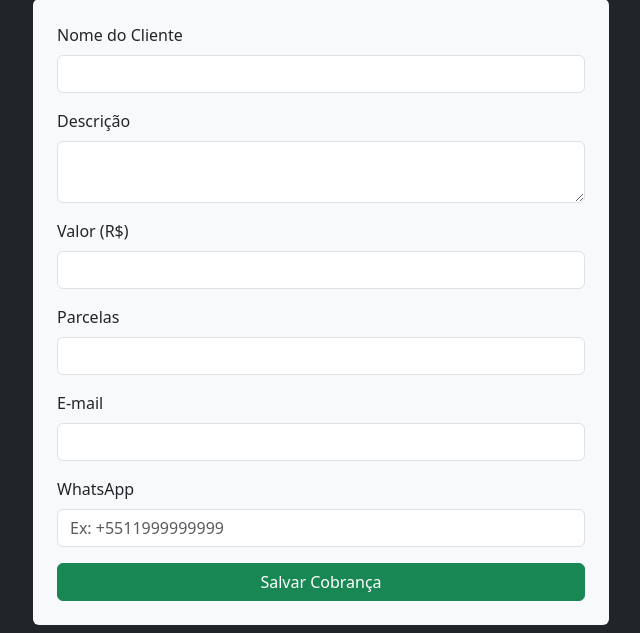
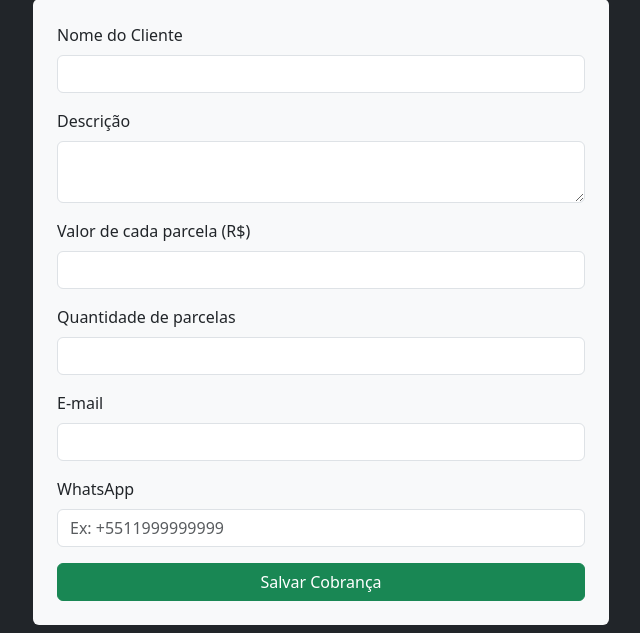
Before and after one commit to guandrade97/sistema-cobranca04, a Flask app: page /nova_cobranca in a window 1280 px wide. Shown: the part 167-800 px from the top of the page, without its empty margins (319-959 px from the left). Run offline with Flask 3, Linux system fonts and the light colour scheme; the visitor is signed in with stand-in values (Sample User, id 1).

Commit message:
Update nova_cobranca.html

```diff
--- a/templates/nova_cobranca.html
+++ b/templates/nova_cobranca.html
@@ -32,11 +32,11 @@
             <textarea class="form-control" id="descricao" name="descricao" rows="2" required></textarea>
         </div>
         <div class="mb-3">
-            <label for="valor" class="form-label">Valor (R$)</label>
-            <input type="number" step="0.01" class="form-control" id="valor" name="valor" required>
+            <label for="valor" class="form-label">Valor de cada parcela (R$)</label>
+            <input type="number" step="0.01" class="form-control" id="valor" name="valor" min="0" required>
         </div>
         <div class="mb-3">
-            <label for="parcelas" class="form-label">Parcelas</label>
+            <label for="parcelas" class="form-label">Quantidade de parcelas</label>
             <input type="number" class="form-control" id="parcelas" name="parcelas" min="1" required>
         </div>
         <div class="mb-3">
```
